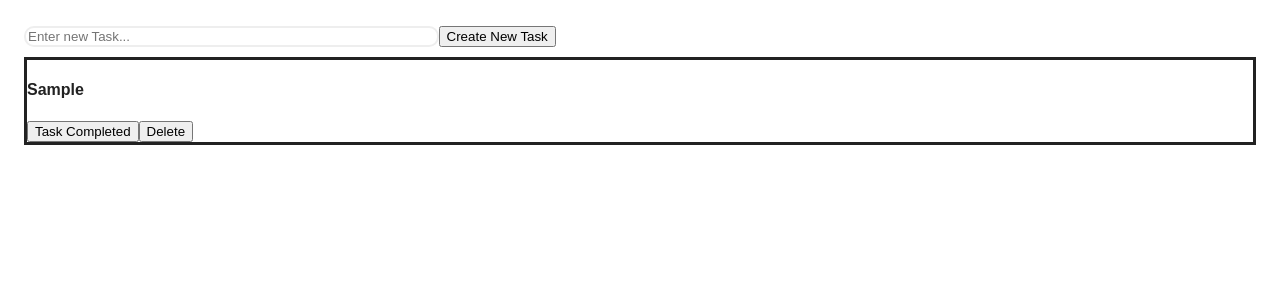
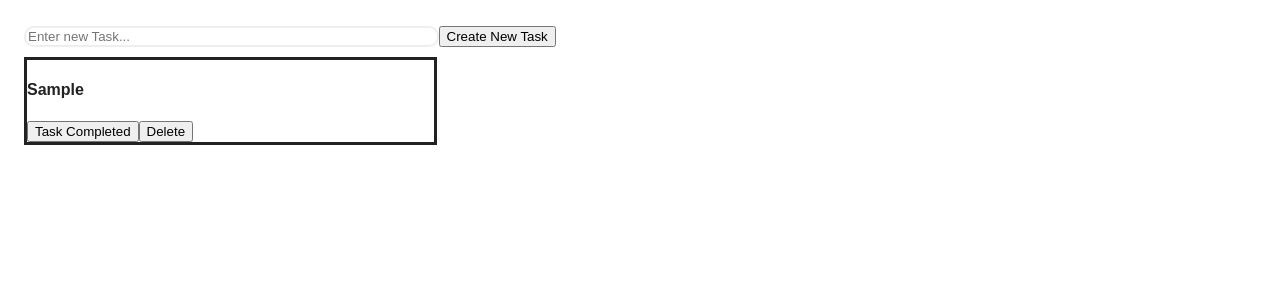
Before and after one commit to david-newton/react-todo-rs, a React (Create React App) app: page / in a window 1280 px wide. Both pictures are taken after typing "Sample" into the empty fields and a click on the button "Create New Task". Shown: the top 300 px of the page. Built offline with nearby package versions, Linux system fonts and the light colour scheme.

Commit message:
more styling additions

```diff
--- a/src/todolist/ListItem.css
+++ b/src/todolist/ListItem.css
@@ -1,4 +1,7 @@
 .list-item-container{
     border-style: solid;
     border-width: medium;
+    padding: 10x;
+    margin: 10x;
+    width: 33%;
 }
```
